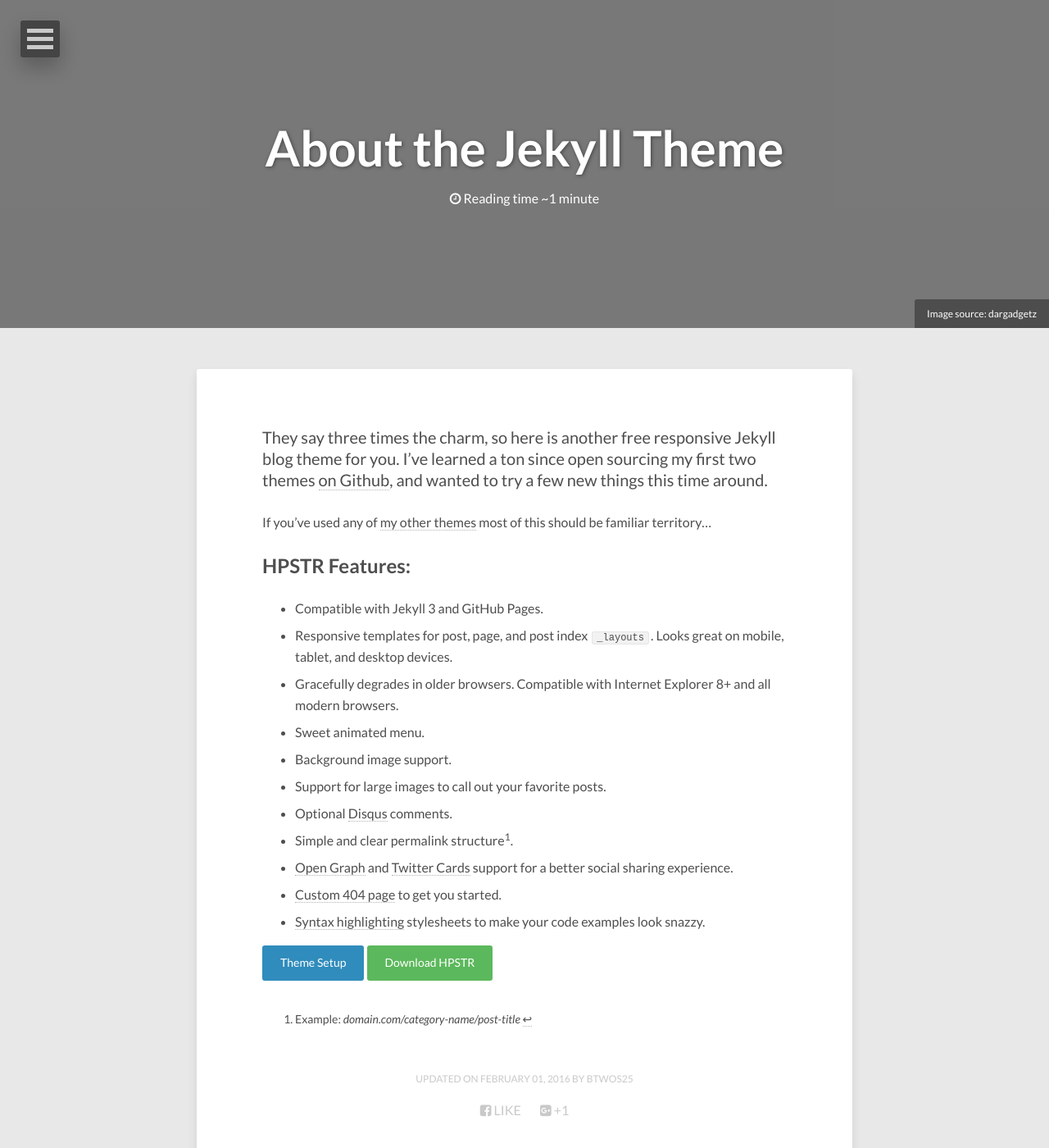
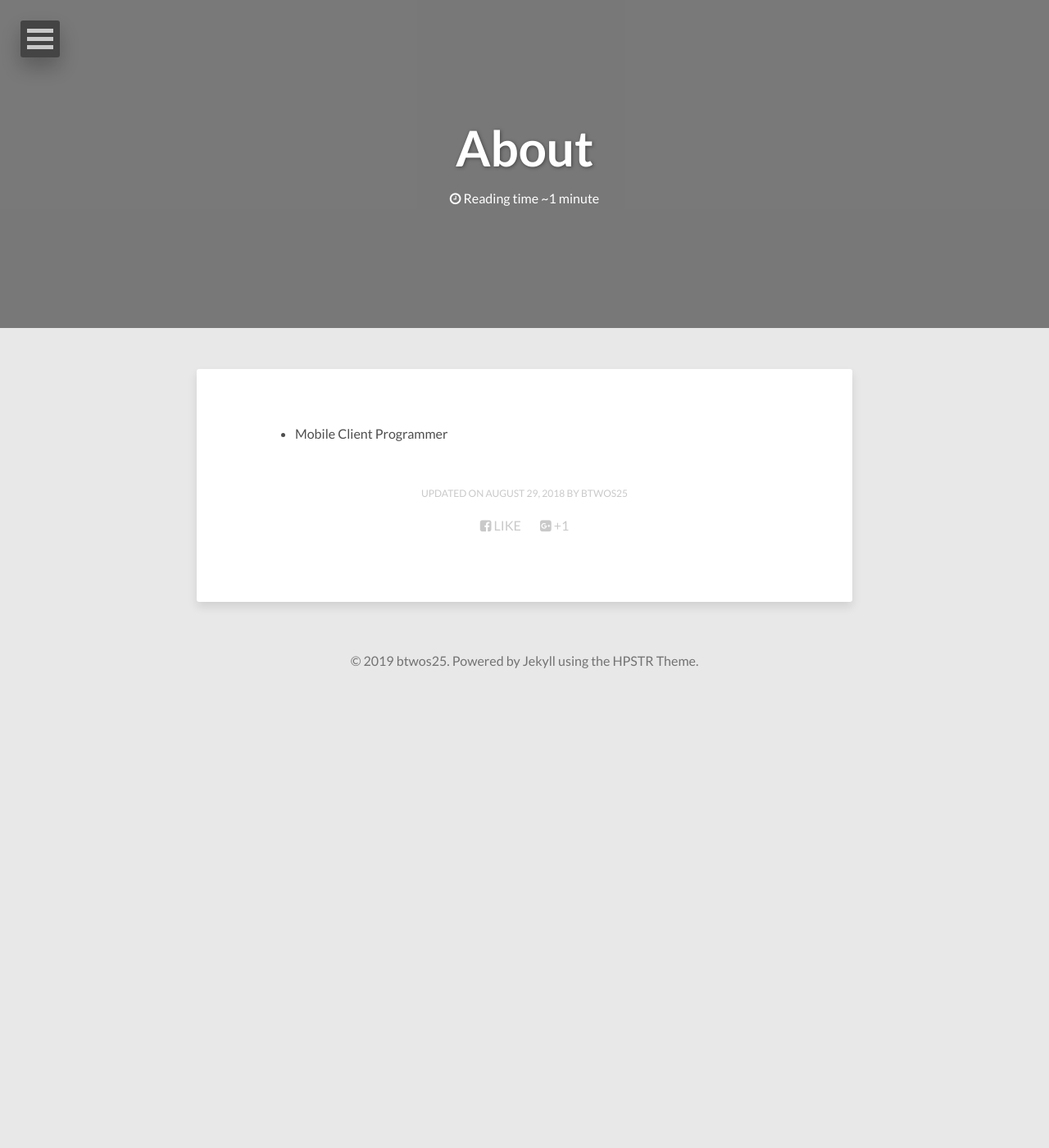
Before and after one commit to btwos25/btwos25.github.io, a Jekyll site: the page built from about/index.md, in a window 1280 px wide and 1400 px high. Shown: the whole window at 82% size. Built offline with Jekyll 4.4.1, drawn with Linux system fonts in a browser that asks for light colours; nearby versions of some CDN libraries.

Commit message:
댓글 카운트 추가, about 수정.

```diff
--- a/_layouts/post.html
+++ b/_layouts/post.html
@@ -13,6 +13,8 @@
 {% include navigation.html %}
 
 {% if page.image.feature %}
+
+<script id="dsq-count-scr" src="//btwos25.disqus.com/count.js" async></script>
 <div class="entry-header">
   {% if page.image.credit %}<div class="image-credit">Image source: {% if page.image.creditlink %}<a href="{{ page.image.creditlink }}">{% endif %}{{ page.image.credit }}{% if page.image.creditlink %}</a>{% endif %}</div><!-- /.image-credit -->{% endif %}
   <div class="entry-image">
@@ -37,6 +39,9 @@
           {% include read-time.html %}
         </p><!-- /.entry-reading-time -->
         {% endif %}
+		{% if page.comments %}
+		<h3><a href="{{ site.url }}{{ page.url }}#disqus_thread">Link</a></h3>
+		{% endif %} <!-- comment count -->
       </div><!-- /.header-title-wrap -->
     </header>
     <div class="entry-content">
--- a/about/index.md
+++ b/about/index.md
@@ -1,32 +1,10 @@
 ---
 layout: page
-title: About the Jekyll Theme
+title: About
 image:
   feature: abstract-10.jpg
-  credit: dargadgetz
-  creditlink: http://www.dargadgetz.com/ios-7-abstract-wallpaper-pack-for-iphone-5-and-ipod-touch-retina/
 comments: false
-modified: 2016-02-01
+modified: 2018-08-29
 ---
 
-They say three times the charm, so here is another free responsive Jekyll blog theme for you. I've learned a ton since open sourcing my first two themes [on Github](http://github.com/mmistakes), and wanted to try a few new things this time around.
-
-If you've used any of [my other themes](http://mademistakes.com/work/jekyll-themes/) most of this should be familiar territory...
-
-## HPSTR Features:
-
-* Compatible with Jekyll 3 and GitHub Pages.
-* Responsive templates for post, page, and post index `_layouts`. Looks great on mobile, tablet, and desktop devices.
-* Gracefully degrades in older browsers. Compatible with Internet Explorer 8+ and all modern browsers.
-* Sweet animated menu.
-* Background image support.
-* Support for large images to call out your favorite posts.
-* Optional [Disqus](http://disqus.com) comments.
-* Simple and clear permalink structure[^1].
-* [Open Graph](https://developers.facebook.com/docs/opengraph/) and [Twitter Cards](https://dev.twitter.com/docs/cards) support for a better social sharing experience.
-* [Custom 404 page]({{ site.url }}/404.html) to get you started.
-* [Syntax highlighting]({{ site.url }}/code-highlighting-post/) stylesheets to make your code examples look snazzy.
-
-<div markdown="0"><a href="{{ site.url }}/theme-setup/" class="btn btn-info">Theme Setup</a> <a href="https://github.com/mmistakes/jekyll-theme-hpstr" class="btn btn-success">Download HPSTR</a></div>
-
-[^1]: Example: *domain.com/category-name/post-title*
+* Mobile Client Programmer
```
